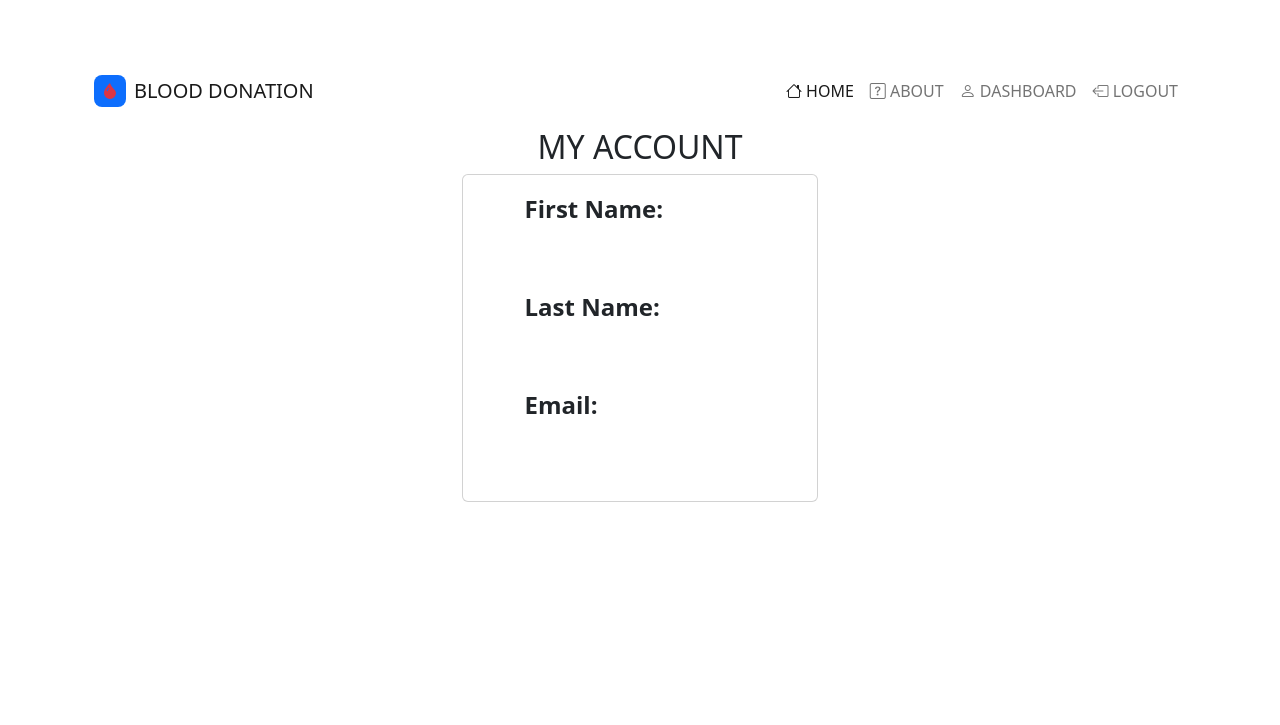
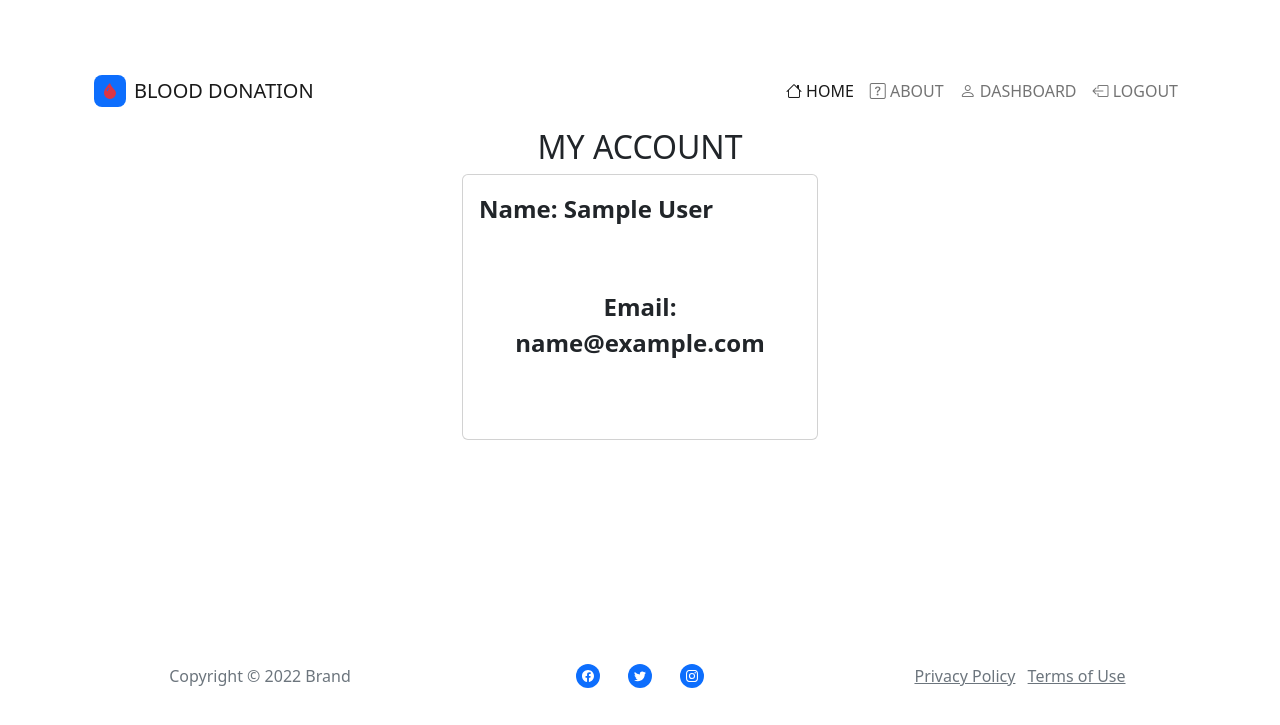
Before and after one commit to TheodoreTsimiklis/WebServices-Project, a PHP site: page /WebServices-Project/Account in a window 1280 px wide. Shown: the top 725 px of the page. Run offline with PHP 8.4, Linux system fonts and the light colour scheme; the visitor is signed in with stand-in values (Sample User, id 1).

Commit message:
Display name and email on Account page

```diff
--- a/MVC/app/controllers/Account.php
+++ b/MVC/app/controllers/Account.php
@@ -6,7 +6,6 @@
      */
     public function __construct()
     {
-        $this->accountModel = $this->model('accountModel');
     }
 
     /*
@@ -15,28 +14,7 @@
     public function index()
     {
 
-       if (!isset($_POST['myAccount'])) {
-            $this->view('Account/index');
-       }
-       else {
-        $info = $this->accountModel->getPersonalInfo();
-        if ($info == null) {
-            $this->createSession($info);
-            $data = [
-                'fname' => $info->firstname,
-                'lname' => $info->lastname,
-                'email' => $info->email
-            ];
-            $this->view('Account/index',$data);
+        $this->view('Account/index');
 
-        }
-        }
     }
-
-    public function createSession($info){
-        $_SESSION['email'] = $info->email;
-        $_SESSION['fname'] = $info->firstname;
-        $_SESSION['lname'] = $info->lastname;
-    }
-
 }
--- a/MVC/app/models/accountModel.php
+++ b/MVC/app/models/accountModel.php
@@ -3,10 +3,5 @@
     public function __construct(){
         $this->db = new Model;
     }
-
-    public function getPersonalInfo(){
-        $this->db->query("SELECT firstname,lastname,email FROM user");
-        return $this->db->getResultSet();
-    }
 }
 ?>
--- a/MVC/app/views/Account/index.php
+++ b/MVC/app/views/Account/index.php
@@ -8,9 +8,8 @@
                             <div class="card mb-5">
                                 <div class="card-body d-flex flex-column align-items-center">
                                     <form class="text-center" method="post">
-                                            <div class='mb-3'><label class='form-label fs-4 fw-semibold d-flex justify-content-start' name='fname'>First Name:</label><input class='form-control-plaintext' type='text' readonly=''></div>
-                                            <div class='mb-3'><label class='form-label fs-4 fw-semibold d-flex justify-content-start' name='lname'>Last Name:</label><input class='form-control-plaintext' type='text'  readonly=''></div>
-                                            <div class='mb-3'><label class='form-label fs-4 fw-semibold d-flex justify-content-start'name='email'>Email:</label><input class='form-control-plaintext' type='text' readonly=''></div>
+                                            <div class='mb-3'><label class='form-label fs-4 fw-semibold d-flex justify-content-start' name='name'>Name: <?php echo $_SESSION['name']; ?> </label><input class='form-control-plaintext' type='text' readonly=''></div>
+                                            <div class='mb-3'><label class='form-label fs-4 fw-semibold d-flex justify-content-start'name='email'>Email: <?php echo $_SESSION['email']; ?>  </label><input class='form-control-plaintext' type='text' readonly=''></div>
                                         <div class="mb-3"></div>
                                         <div class="mb-3"></div>
                                     </form>
```
